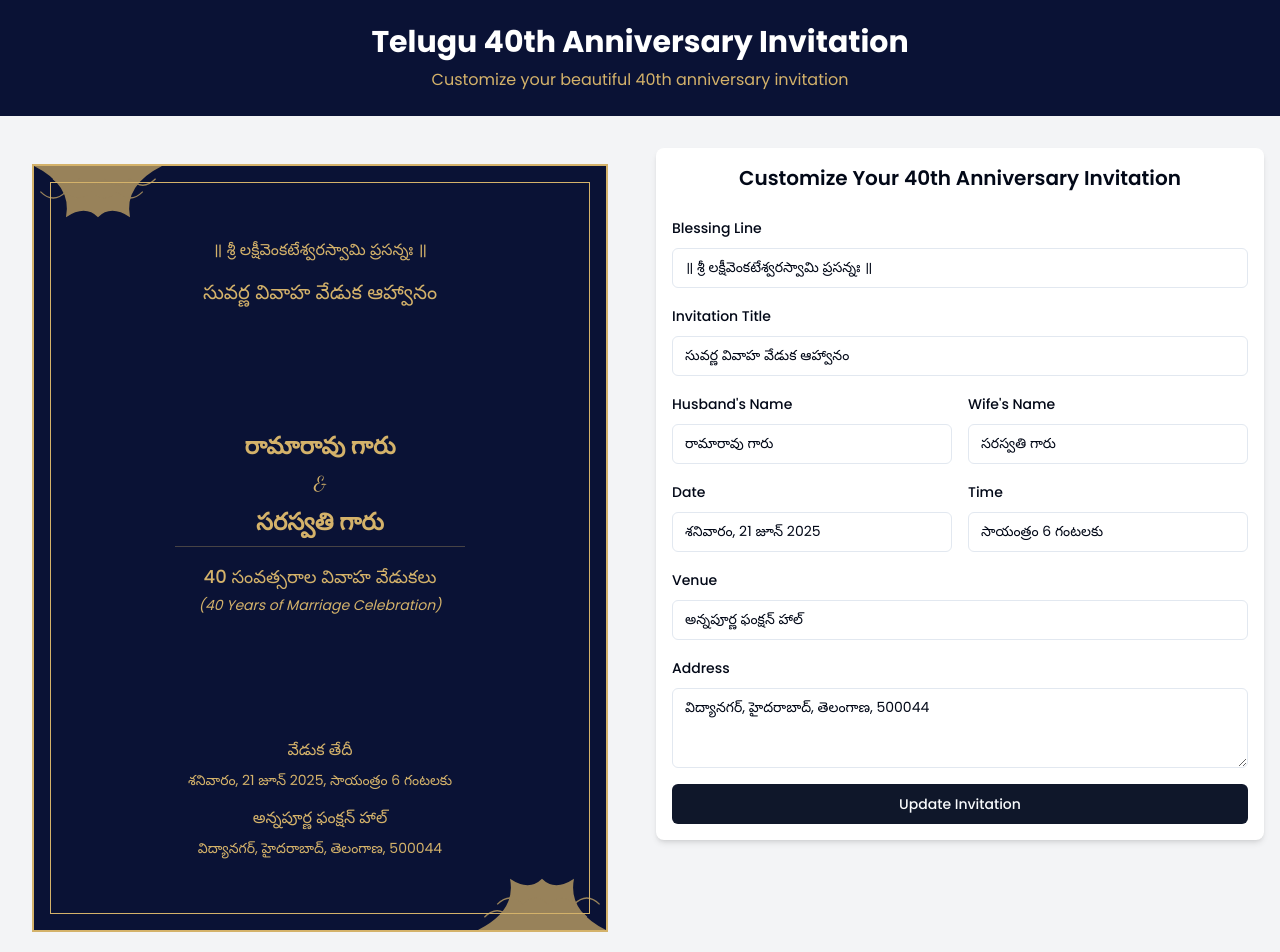
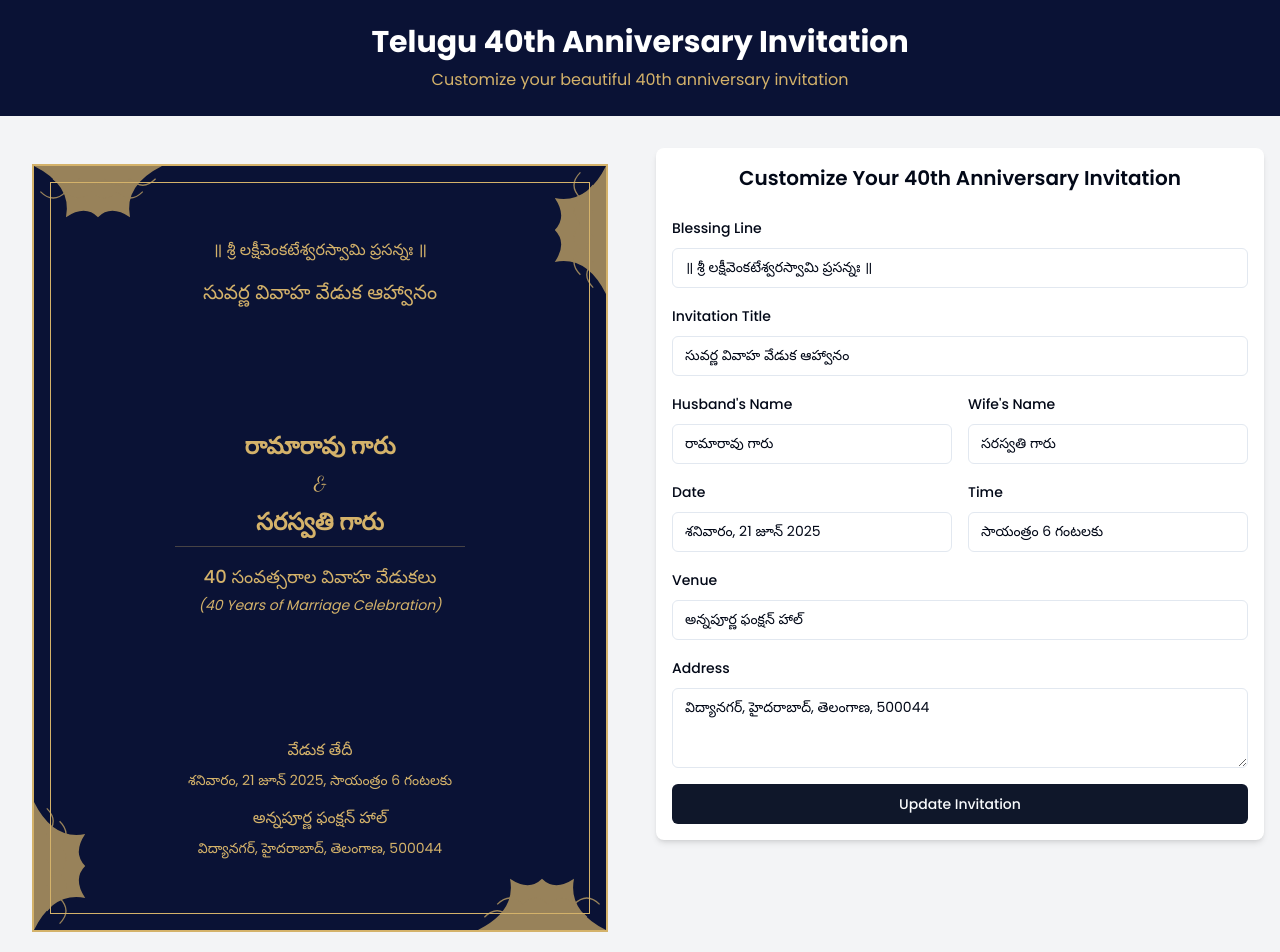
Before and after one commit to Tapan2285/template-fairy-magic-wand, a React (Vite) app: page / in a window 1280 px wide. Shown: the top 952 px of the page. Built offline with nearby package versions, Linux system fonts and the light colour scheme.

Commit message:
Refactor: Improve corner interactivity
Improve the interactivity of the corners in the application.

```diff
--- a/src/components/WeddingInvitation.tsx
+++ b/src/components/WeddingInvitation.tsx
@@ -24,10 +24,10 @@ const WeddingInvitation: React.FC<WeddingInvitationProps> = ({
 }) => {
   return (
     <div className="flex justify-center items-center min-h-screen p-4">
-      <div className="w-full max-w-xl aspect-[3/4] relative">
+      <div className="w-full max-w-xl aspect-[3/4] relative group">
         <div className="absolute inset-0 bg-invitation-navy border-2 border-invitation-gold p-8 flex flex-col items-center">
-          {/* Top floral design */}
-          <div className="absolute top-0 left-0 w-32 h-32 opacity-70">
+          {/* Top-left corner decoration */}
+          <div className="absolute top-0 left-0 w-32 h-32 opacity-70 transition-all duration-300 group-hover:scale-110 group-hover:rotate-6 group-hover:opacity-100">
             <svg viewBox="0 0 100 100" className="w-full h-full fill-invitation-gold">
               <path d="M0,0 Q30,15 25,40 Q40,30 50,40 Q60,30 75,40 Q70,15 100,0 L100,0 L0,0 Z" />
               <path d="M15,10 Q25,20 35,10 Q45,20 55,10 Q65,20 75,10 Q85,20 95,10" strokeWidth="1" stroke="#d4b26a" fill="none" />
@@ -35,9 +35,27 @@ const WeddingInvitation: React.FC<WeddingInvitationProps> = ({
             </svg>
           </div>
 
-          {/* Bottom floral design */}
-          <div className="absolute bottom-0 right-0 w-32 h-32 opacity-70 rotate-180">
-            <svg viewBox="0 0 100 100" className="w-full h-full fill-invitation-gold">
+          {/* Top-right corner decoration */}
+          <div className="absolute top-0 right-0 w-32 h-32 opacity-70 transition-all duration-300 group-hover:scale-110 group-hover:rotate-[-6deg] group-hover:opacity-100">
+            <svg viewBox="0 0 100 100" className="w-full h-full fill-invitation-gold rotate-90">
+              <path d="M0,0 Q30,15 25,40 Q40,30 50,40 Q60,30 75,40 Q70,15 100,0 L100,0 L0,0 Z" />
+              <path d="M15,10 Q25,20 35,10 Q45,20 55,10 Q65,20 75,10 Q85,20 95,10" strokeWidth="1" stroke="#d4b26a" fill="none" />
+              <path d="M5,20 Q15,30 25,20 Q35,30 45,20 Q55,30 65,20 Q75,30 85,20" strokeWidth="1" stroke="#d4b26a" fill="none" />
+            </svg>
+          </div>
+
+          {/* Bottom-left corner decoration */}
+          <div className="absolute bottom-0 left-0 w-32 h-32 opacity-70 transition-all duration-300 group-hover:scale-110 group-hover:rotate-[-6deg] group-hover:opacity-100">
+            <svg viewBox="0 0 100 100" className="w-full h-full fill-invitation-gold -rotate-90">
+              <path d="M0,0 Q30,15 25,40 Q40,30 50,40 Q60,30 75,40 Q70,15 100,0 L100,0 L0,0 Z" />
+              <path d="M15,10 Q25,20 35,10 Q45,20 55,10 Q65,20 75,10 Q85,20 95,10" strokeWidth="1" stroke="#d4b26a" fill="none" />
+              <path d="M5,20 Q15,30 25,20 Q35,30 45,20 Q55,30 65,20 Q75,30 85,20" strokeWidth="1" stroke="#d4b26a" fill="none" />
+            </svg>
+          </div>
+
+          {/* Bottom-right corner decoration */}
+          <div className="absolute bottom-0 right-0 w-32 h-32 opacity-70 transition-all duration-300 group-hover:scale-110 group-hover:rotate-6 group-hover:opacity-100">
+            <svg viewBox="0 0 100 100" className="w-full h-full fill-invitation-gold rotate-180">
               <path d="M0,0 Q30,15 25,40 Q40,30 50,40 Q60,30 75,40 Q70,15 100,0 L100,0 L0,0 Z" />
               <path d="M15,10 Q25,20 35,10 Q45,20 55,10 Q65,20 75,10 Q85,20 95,10" strokeWidth="1" stroke="#d4b26a" fill="none" />
               <path d="M5,20 Q15,30 25,20 Q35,30 45,20 Q55,30 65,20 Q75,30 85,20" strokeWidth="1" stroke="#d4b26a" fill="none" />
@@ -45,7 +63,7 @@ const WeddingInvitation: React.FC<WeddingInvitationProps> = ({
           </div>
 
           {/* Border */}
-          <div className="absolute inset-4 border border-invitation-gold"></div>
+          <div className="absolute inset-4 border border-invitation-gold bg-transparent transition-all duration-500 group-hover:border-2"></div>
 
           {/* Content */}
           <div className="z-10 w-full h-full flex flex-col items-center justify-between py-10">
--- a/src/pages/Index.tsx
+++ b/src/pages/Index.tsx
@@ -30,7 +30,7 @@ const Index = () => {
 
       <main className="container mx-auto py-8 px-4">
         <div className="grid grid-cols-1 lg:grid-cols-2 gap-8">
-          <div className="order-2 lg:order-1">
+          <div className="order-2 lg:order-1 hover:shadow-xl transition-all duration-300">
             <WeddingInvitation
               blessing={invitationData.blessing}
               invitationTitle={invitationData.invitationTitle}
```
